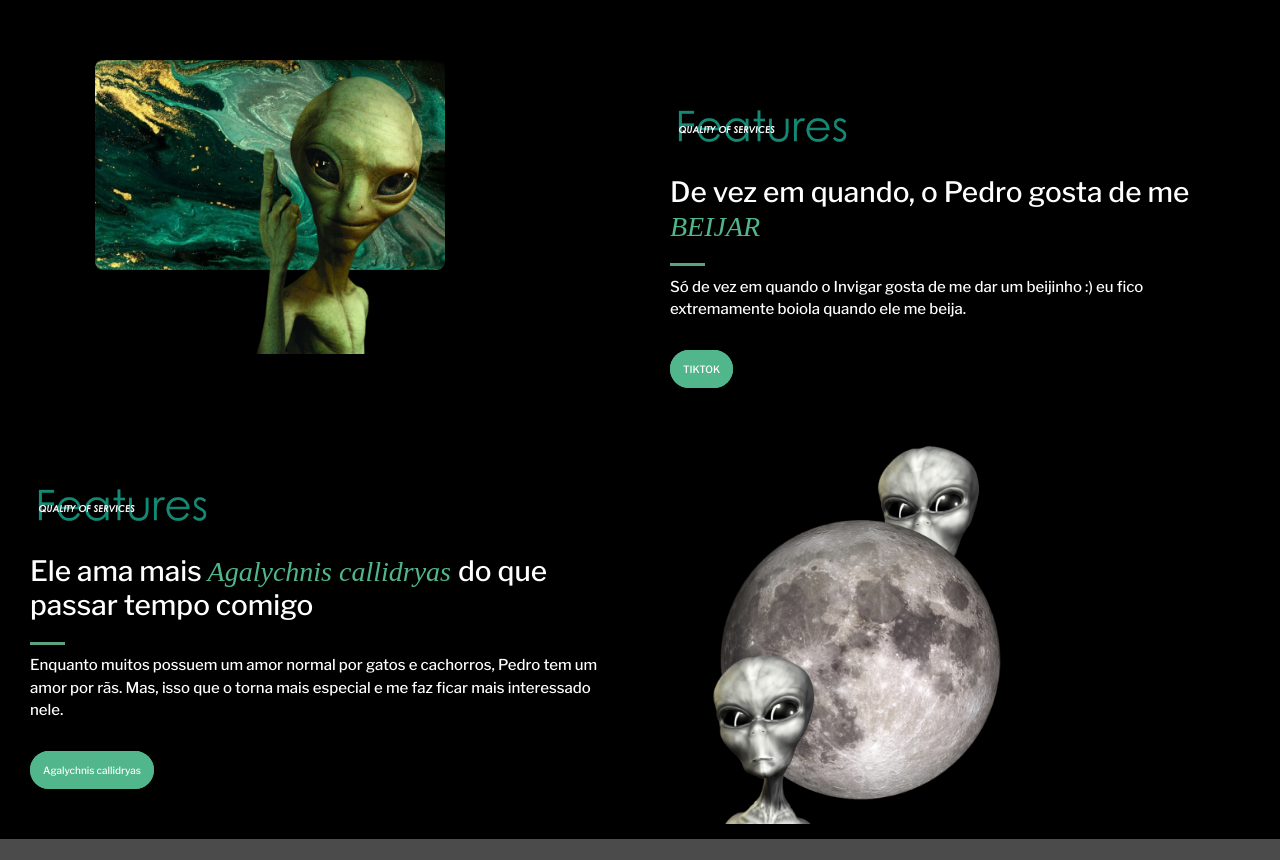
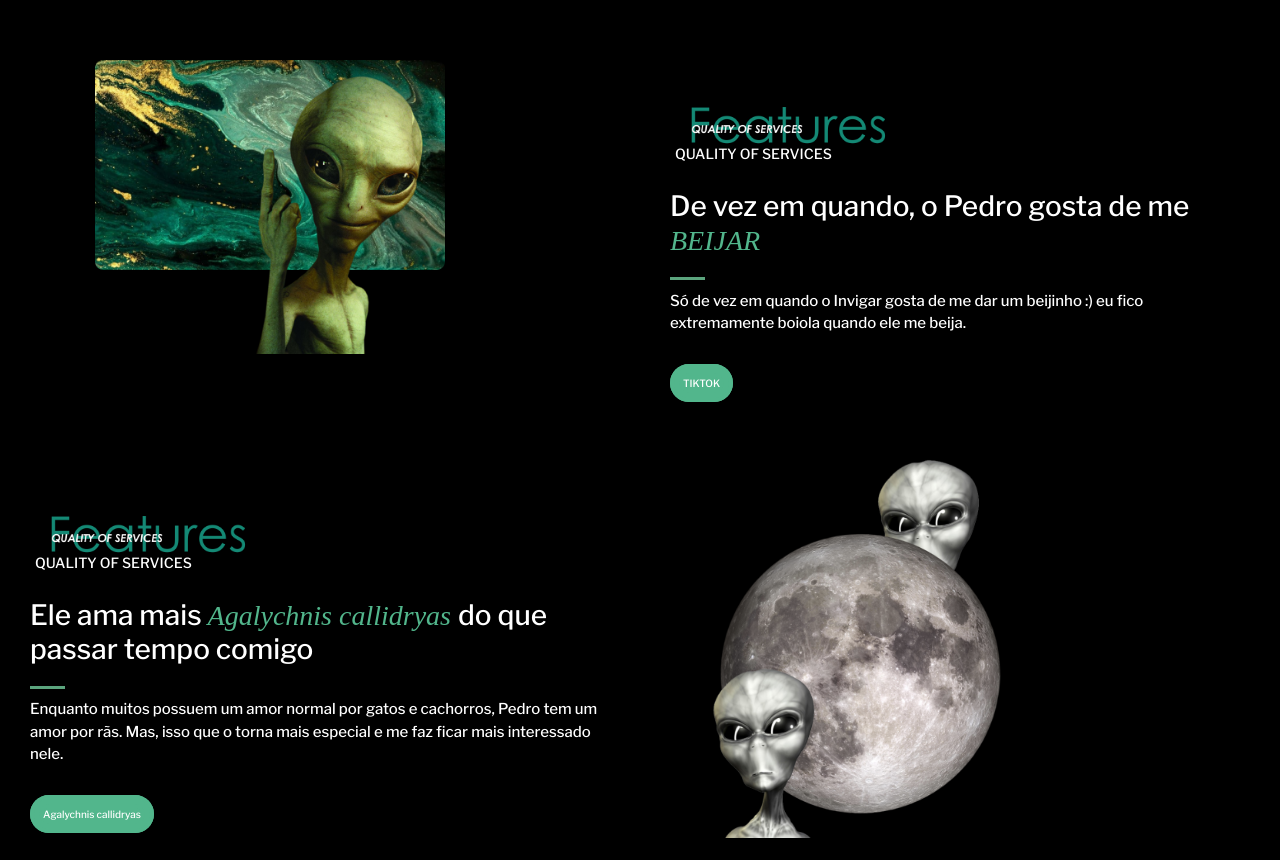
Before and after one commit to GuilhermeJoca/Invigar, a plain HTML site: page index.html in a window 1280 px wide. Shown: the part 1254-2114 px from the top of the page. Drawn offline with nearby package versions, Linux system fonts and the light colour scheme; a web font is replaced by a local one.

Commit message:
Update index.html

```diff
--- a/index.html
+++ b/index.html
@@ -100,13 +100,11 @@
 			padding: 0px 0px 8px 0px;
 		}
 		.features {
+			height: 130px;
 			background-image: url(Features.png);
-			text-align: center;
-			margin: 0px 0px 0px 0px;
-			width: 180px;
-			height: 100px;
-			background-position: center center;
-			background-size: 200px;
+			background-repeat: no-repeat;
+			background-size: contain;
+			background-position: left left;
 		}
 		.alien {
 		padding: 15px 10px 20px 80px;
@@ -133,8 +131,10 @@
 		border-color: #52B68C;
 		}
 		.Quality {
-
-			color: #52B68C ;
+			padding: 83px 30px 0px 5px;
+			font-size: 14px;
+			color: white;
+			opacity: 100%;
 		}
 		.Quality2 {
 			color: #52B68C ;
@@ -250,7 +250,7 @@
 		<div class="col-sm-6 coluna">
 		<div class="UX">
 		<div class="features" >
-		<p class="Quality">  </p>
+		<p class="Quality"> QUALITY OF SERVICES </p>
 		</div>
 		<h3> De vez em quando, o Pedro gosta de me <span class="UI cookie"> <i> BEIJAR </i> </span> </h3>
 		<img src="linha2.png" width="35px" height="3px"/>
@@ -266,7 +266,10 @@
 	<div class="row">
 	<div class="col-sm-6 coluna">
 	<div class="UX">
-		<p class="features Quality2">  </p>
+
+		<div class="features" >
+		<p class="Quality"> QUALITY OF SERVICES </p>
+		</div>
 		<h3>Ele ama mais <span class="Develop cookie"> <i> Agalychnis callidryas </i> </span> do que passar tempo comigo </h3>
 		<img src="linha2.png" width="35px" height="3px"/>
 		<p> Enquanto muitos possuem um amor normal por gatos e cachorros, Pedro tem um amor por rãs. Mas, isso que o torna mais especial e me faz ficar mais interessado nele. </p>
```
